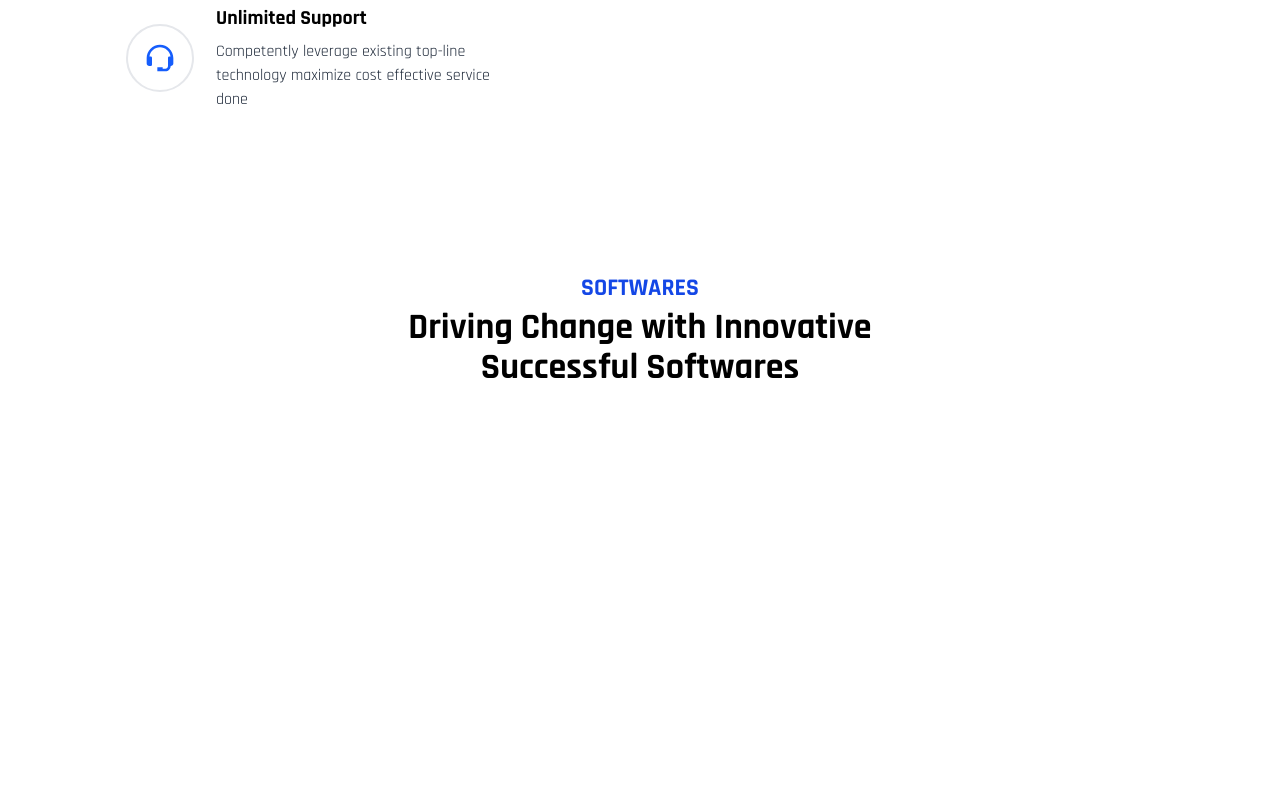
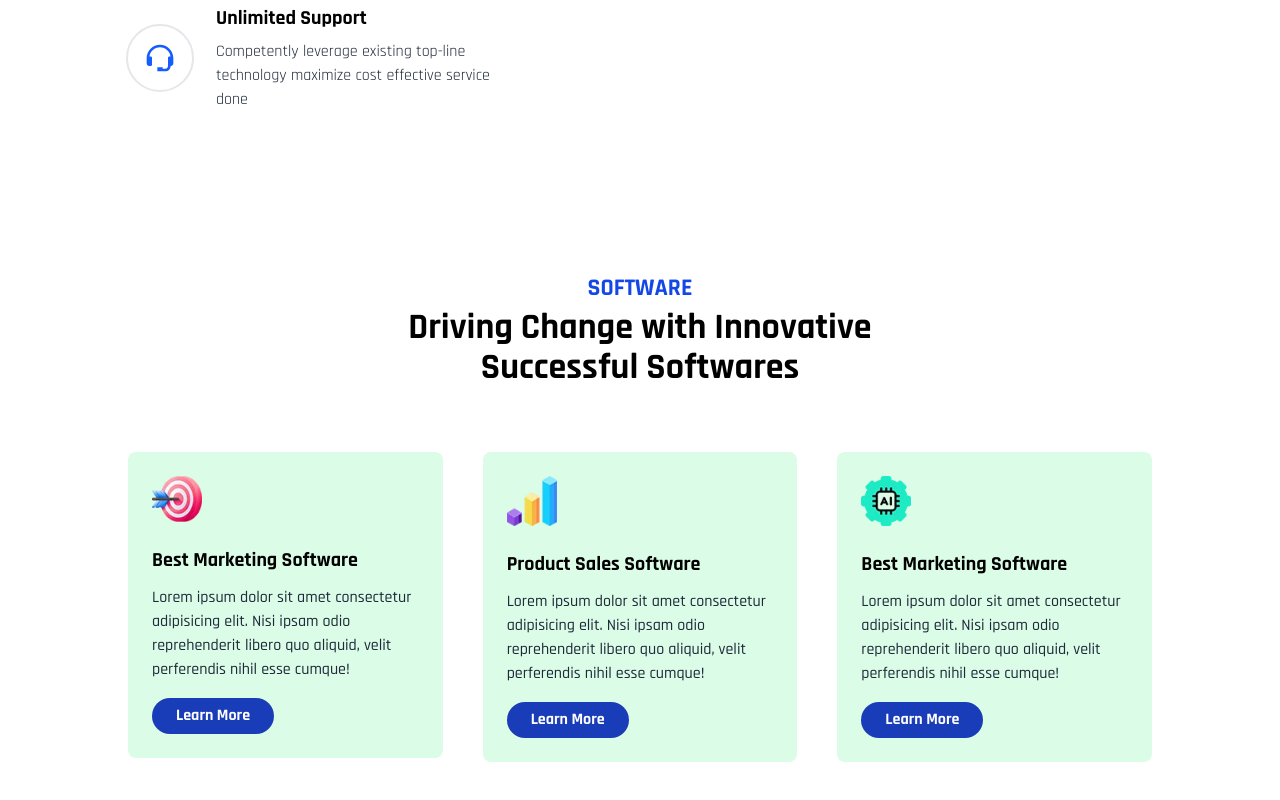
Before and after one commit to nuralam-dev/next-js-practice-, a Next.js app: page / in a window 1280 px wide. Shown: the part 2986-3786 px from the top of the page. Before the commit the page ends 3502 px from the top, so only its background shows below. Built offline with nearby package versions, Linux system fonts and the light colour scheme.

Commit message:
software

```diff
--- a/components/Home/Home.tsx
+++ b/components/Home/Home.tsx
@@ -2,6 +2,7 @@
 import Hero from "./Hero/Hero";
 import Service from "./Services/Service";
 import Software from "./Software/Software";
+
 import WhyChoose from "./WhyChoose/WhyChoose";
 
 const home = () => {
@@ -11,6 +12,7 @@
    <About/>
    <WhyChoose/>
    <Software/>
+
   </div>;
 };
 
--- a/components/Home/SoftWare/Software.tsx
+++ b/components/Home/SoftWare/Software.tsx
@@ -1,20 +1,28 @@
 import SoftwareCard from "./SoftwareCard";
+
 const Software = () => {
   return (
     <div className="pt-16 pb-16">
       <div className="text-center">
-        <h2 className="uppercase text-lg sm:text-xl md:text-2xl font-bold text-blue-700 dark:text-pink-500">
-          Softwares
-        </h2>
+        <h1 className="uppercase text-lg sm:text-xl md:text-2xl font-bold text-blue-700 dark:text-pink-500">
+          software
+        </h1>
+        {/* Heading */}
         <h1 className="text-xl sm:text-3xl md:text-4xl mt-1 font-bold">
           Driving Change with Innovative <br /> Successful Softwares
         </h1>
       </div>
-
+      {/* Cards */}
       <div className="w-[80%] mx-auto mt-16 grid grid-cols-1 md:grid-cols-2 xl:grid-cols-3 gap-10">
-        <SoftwareCard icon="/images/i1.png" title="Best Marketing Software" />
-        <SoftwareCard icon="/images/i2.png" title="Custom CRM Solutions" />
-        <SoftwareCard icon="/images/i3.png" title="Data Analytics Suite" />
+        <div>
+          <SoftwareCard icon="/images/i1.png" title="Best Marketing Software" />
+        </div>
+        <div>
+          <SoftwareCard icon="/images/i2.png" title="Product Sales Software" />
+        </div>
+        <div>
+          <SoftwareCard icon="/images/i3.png" title="Best Marketing Software" />
+        </div>
       </div>
     </div>
   );
--- a/components/Home/SoftWare/SoftwareCard.tsx
+++ b/components/Home/SoftWare/SoftwareCard.tsx
@@ -1,15 +1,18 @@
 import Image from "next/image";
-import React from "react";
 
-type Props = {
+type props = {
   icon: string;
   title: string;
 };
-
-const SoftwareCard = ({ icon, title }: Props) => {
-  return <div>
-
-  </div>;
+const SoftwareCard = ({ icon, title }: props) => {
+  return (
+    <div className="bg-green-100 dark:bg-gray-800 p-6 rounded-lg">
+<Image src={icon} alt="icon" width={50} height={50}/>
+<h1 className="text-xl mt-6 font-bold">{title}</h1>
+<p className="text-gray-800 dark:text-gray-300 mt-3 font-medium">Lorem ipsum dolor sit amet consectetur adipisicing elit. Nisi ipsam odio reprehenderit libero quo aliquid, velit perferendis nihil esse cumque!</p>
+<button className="px-6 py-1.5 rounded-full bg-blue-800 mt-4 font-bold hover:bg-blue-950 transition-all duration-200 cursor-pointer text-white">Learn More</button>
+    </div>
+  )
 };
 
 export default SoftwareCard;
```
